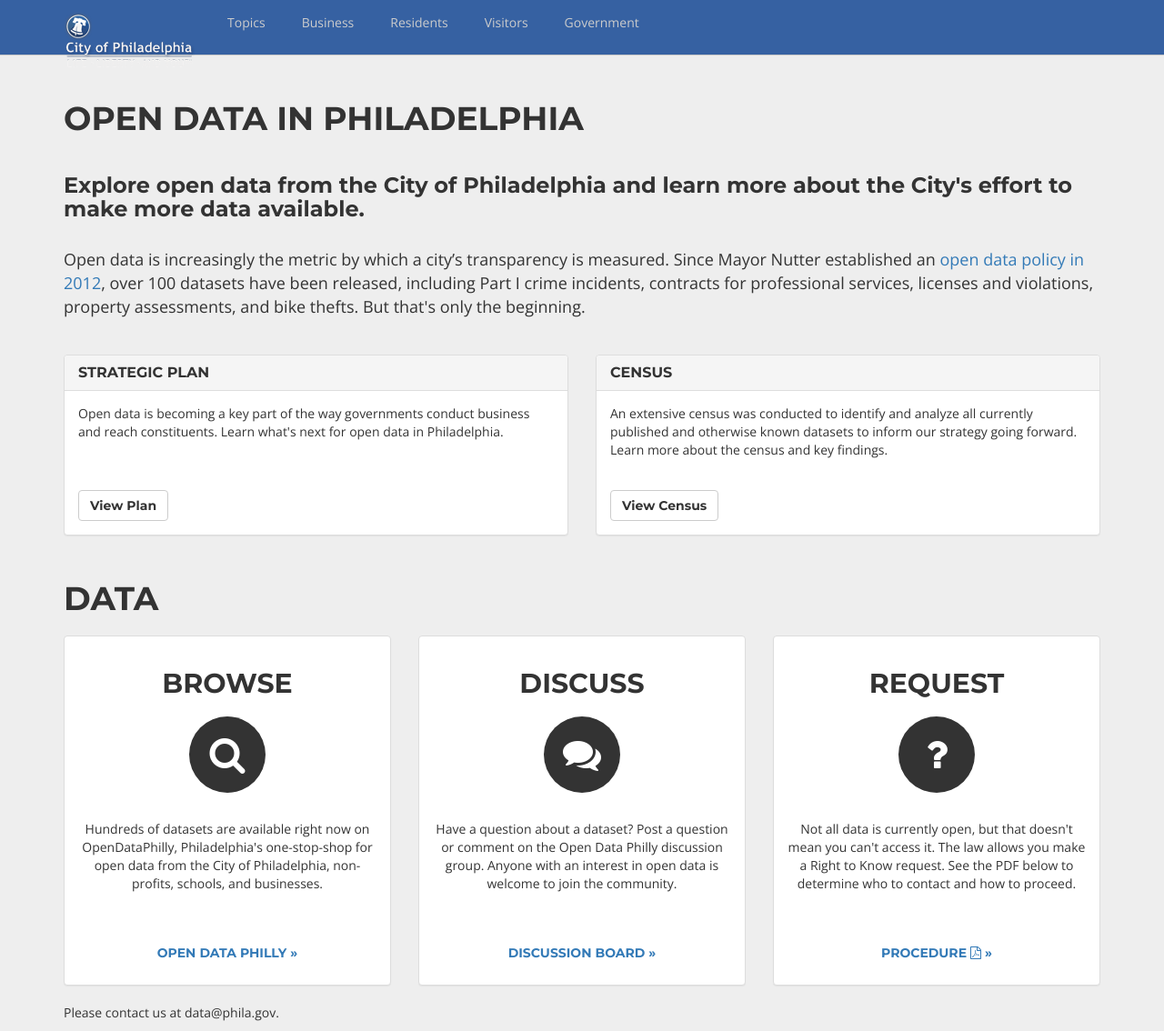
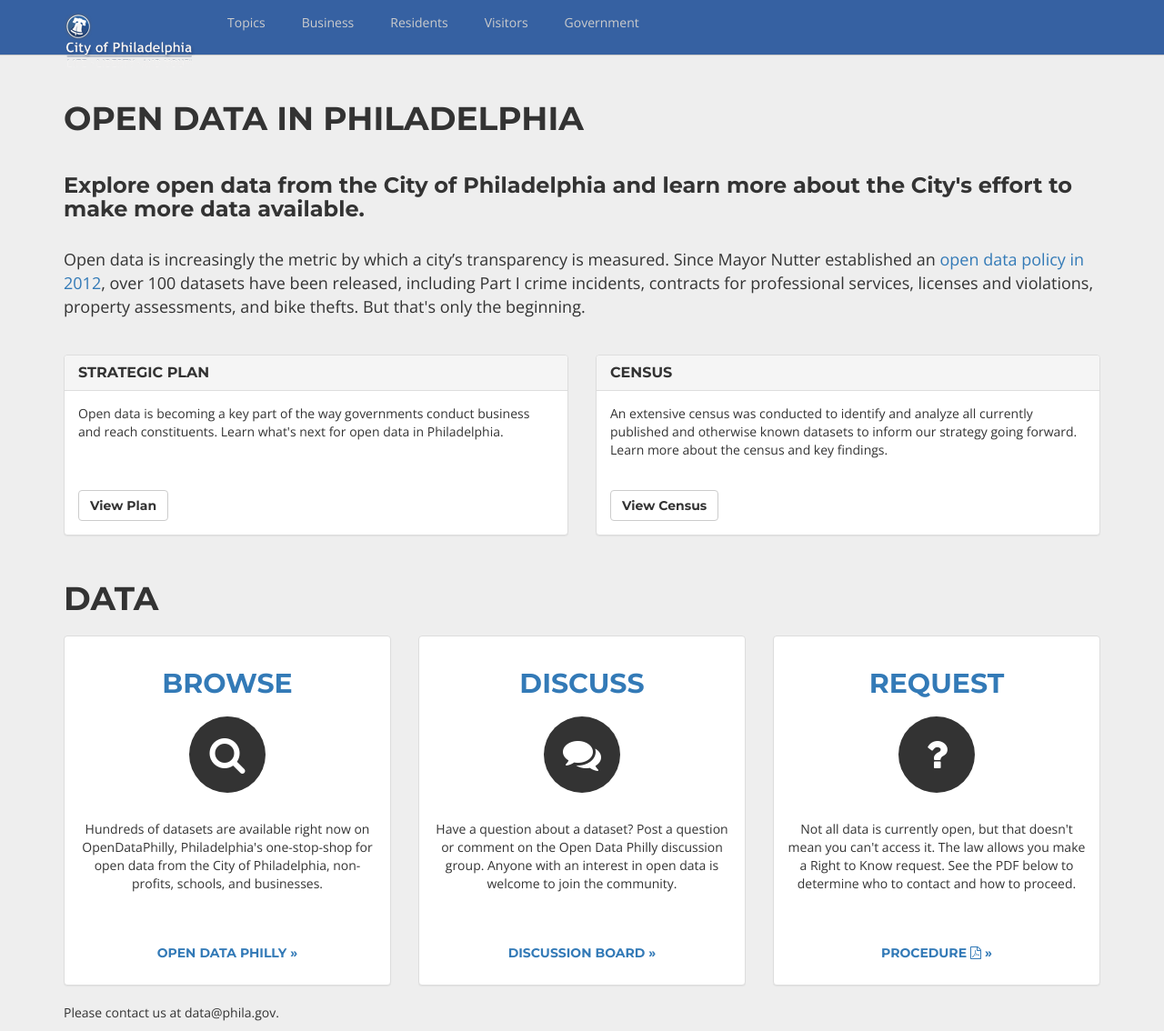
Before and after one commit to CityOfPhiladelphia/slash-data, a Jekyll site: the page built from index.html, in a window 1280 px wide. Shown: the whole page at 91% size. Built offline with Jekyll 4.4.1, drawn with Linux system fonts in a browser that asks for light colours; nearby versions of some CDN libraries.

Commit message:
Make action headers and icons into links. #7

```diff
--- a/index.html
+++ b/index.html
@@ -40,8 +40,8 @@
   <div class="col-xs-12 col-md-4">
     <div class="panel panel-default">
       <div class="panel-body">
-        <h2>BROWSE</h2>
-        <div class="data-action-icon fa fa-search fa-3x"></div>
+        <h2><a href="//opendataphilly.org" target="_blank">BROWSE</a></h2>
+        <a href="//opendataphilly.org" target="_blank"><div class="data-action-icon fa fa-search fa-3x"></div></a>
         <p class="data-action-text">Hundreds of datasets are available right now on OpenDataPhilly, Philadelphia's one-stop-shop for open data from the City of Philadelphia, non-profits, schools, and businesses.</p>
         <p><a href="//opendataphilly.org" target="_blank">OPEN DATA PHILLY &raquo;</a></p>
       </div>
@@ -50,8 +50,8 @@
   <div class="col-xs-12 col-md-4">
     <div class="panel panel-default">
       <div class="panel-body">
-        <h2>DISCUSS</h2>
-        <div class="data-action-icon fa fa-comments fa-3x"></div>
+        <h2><a href="//groups.google.com/d/forum/opendataphilly" target="_blank">DISCUSS</a></h2>
+        <a href="//groups.google.com/d/forum/opendataphilly" target="_blank"><div class="data-action-icon fa fa-comments fa-3x"></div></a>
         <p class="data-action-text">Have a question about a dataset? Post a question or comment on the Open Data Philly discussion group. Anyone with an interest in open data is welcome to join the community.</p>
         <p><a href="//groups.google.com/d/forum/opendataphilly" target="_blank">DISCUSSION BOARD &raquo;</a></p>
       </div>
@@ -60,8 +60,8 @@
   <div class="col-xs-12 col-md-4">
     <div class="panel panel-default">
       <div class="panel-body">
-        <h2>REQUEST</h2>
-        <div class="data-action-icon fa fa-question fa-3x"></div>
+        <h2><a href="//www.phila.gov/privacy/pdfs/FinalCityOpenRecords.pdf">REQUEST</a></h2>
+        <a href="//www.phila.gov/privacy/pdfs/FinalCityOpenRecords.pdf"><div class="data-action-icon fa fa-question fa-3x"></div></a>
         <p class="data-action-text">Not all data is currently open, but that doesn't mean you can't access it. The law allows you make a Right to Know request. See the PDF below to determine who to contact and how to proceed.</p>
         <p><a href="//www.phila.gov/privacy/pdfs/FinalCityOpenRecords.pdf">PROCEDURE <i class="fa fa-file-pdf-o"></i> &raquo;</a></p>
       </div>
```
